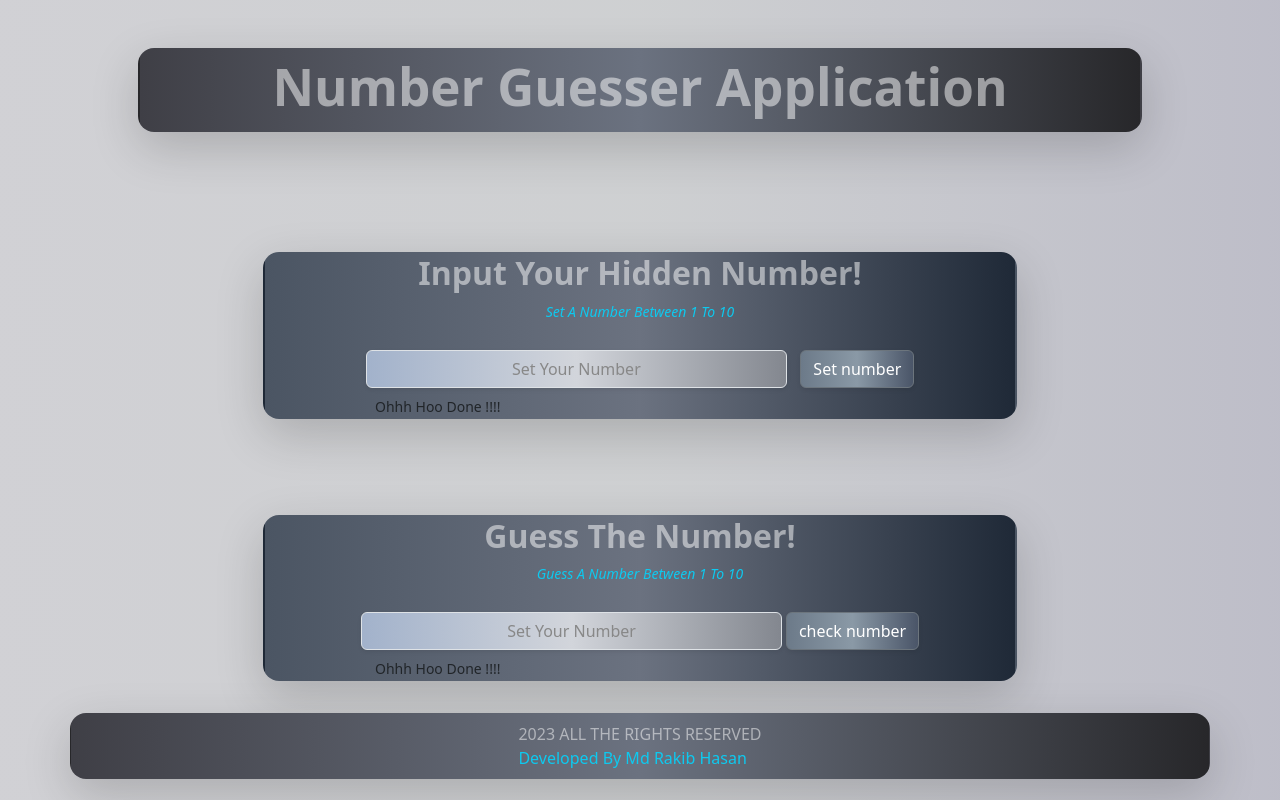
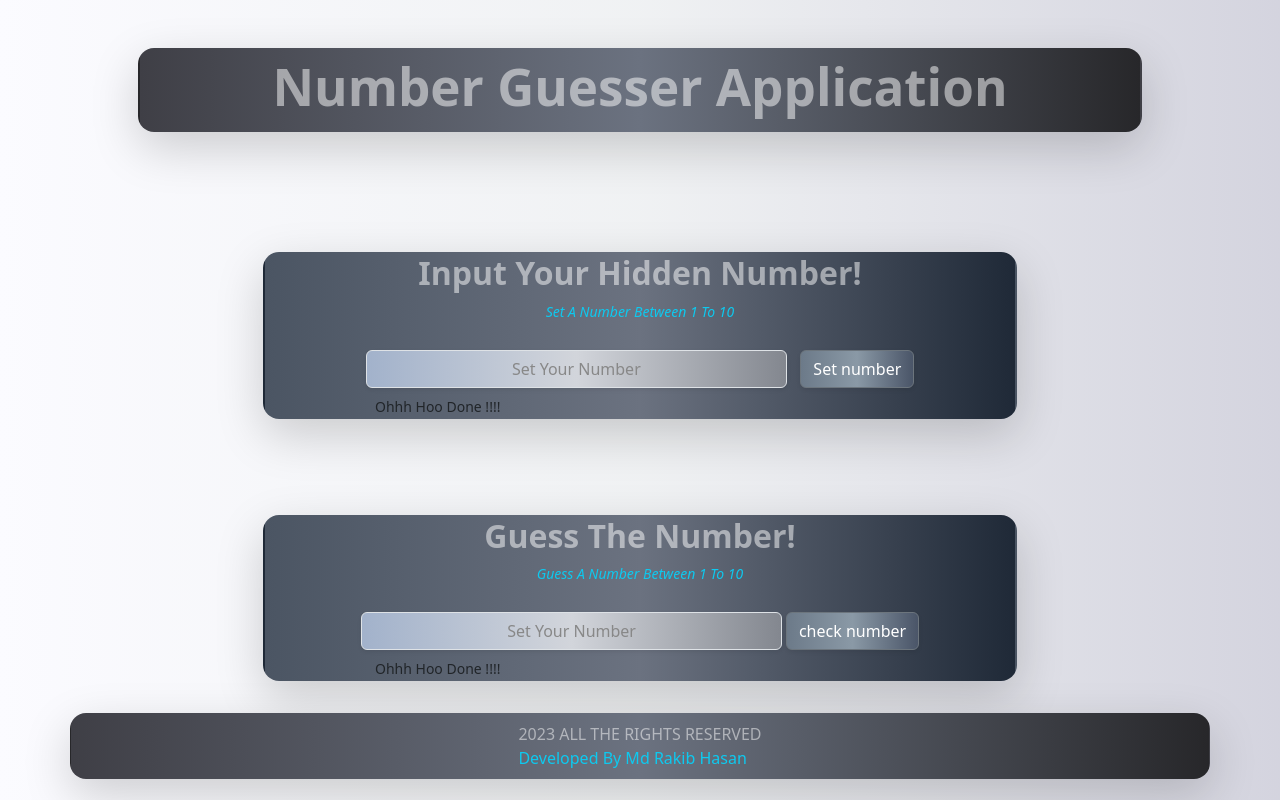
Before and after one commit to rakib-hasan-78/number-guessing-application, a website built with Vite: page index.html in a window 1280 px wide. Built offline with nearby package versions, Linux system fonts and the light colour scheme.

Commit message:
custom css updated....

```diff
--- a/public/src/style/index.css
+++ b/public/src/style/index.css
@@ -3,21 +3,7 @@
     padding: 0;
     box-sizing: border-box;
 }
-:root {
-    font-family: Inter, system-ui, Avenir, Helvetica, Arial, sans-serif;
-    line-height: 1.5;
-    font-weight: 400;
-
-    color-scheme: light dark;
-    color: rgba(255, 255, 255, 0.87);
-    background-color: #242424;
-
-    font-synthesis: none;
-    text-rendering: optimizeLegibility;
-    -webkit-font-smoothing: antialiased;
-    -moz-osx-font-smoothing: grayscale;
-  }
-  .center-placeholder::placeholder {
+.center-placeholder::placeholder {
     text-align: center;
     text-transform: capitalize;
     color: #888; /* Placeholder color */
```
